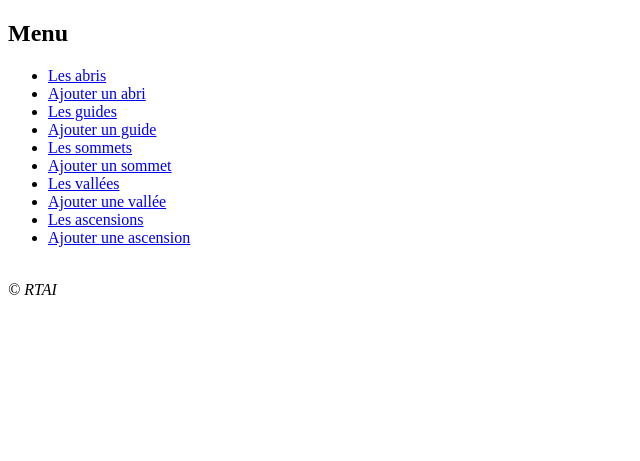
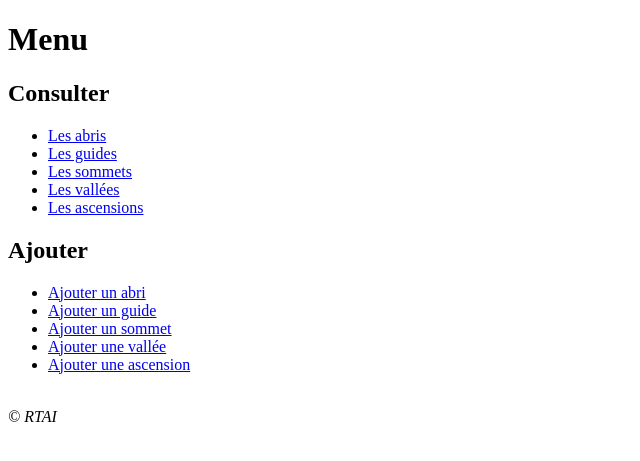
Before and after one commit to Jef-io/compagnie-guides-backoffice, a CodeIgniter app: page /RTAI/ in a window 1280 px wide. Shown: the part 26-487 px from the top of the page, without its empty margins (0-640 px from the left). Run offline with CodeIgniter, Linux system fonts and the light colour scheme.

Commit message:
Update menu.php

```diff
--- a/application/views/home/menu.php
+++ b/application/views/home/menu.php
@@ -1,18 +1,23 @@
 <?php
-  echo '<h2>'.$titre.'</h2>';
+  echo '<h1>'.$titre.'</h1>';
 
   $home='http://localhost:80/RTAI/compagnie-guides-backoffice/';
 
+  echo '<h2>Consulter</h2>' ;
   echo '<ul>' ;
   echo '<li><a href="'.$home.'index.php/abris">Les abris</a></li>';
+  echo '<li><a href="'.$home.'index.php/guides">Les guides</a></li>';
+  echo '<li><a href="'.$home.'index.php/sommets">Les sommets</a></li>';
+  echo '<li><a href="'.$home.'index.php/vallees">Les vallées</a></li>';
+  echo '<li><a href="'.$home.'index.php/ascensions">Les ascensions</a></li>';
+  echo '</ul>' ;
+
+  echo '<h2>Ajouter</h2>' ;
+  echo '<ul>' ;
   echo '<li><a href="'.$home.'index.php/abris/creer">Ajouter un abri</a></li>';
-  echo '<li><a href="'.$home.'index.php/guides">Les guides</a></li>';
   echo '<li><a href="'.$home.'index.php/guides/creer">Ajouter un guide</a></li>';
-  echo '<li><a href="'.$home.'index.php/sommets">Les sommets</a></li>';
   echo '<li><a href="'.$home.'index.php/sommets/creer">Ajouter un sommet</a></li>';
-  echo '<li><a href="'.$home.'index.php/vallees">Les vallées</a></li>';
   echo '<li><a href="'.$home.'index.php/vallees/creer">Ajouter une vallée</a></li>';
-  echo '<li><a href="'.$home.'index.php/ascensions">Les ascensions</a></li>';
   echo '<li><a href="'.$home.'index.php/ascensions/creer">Ajouter une ascension</a></li>';
   echo '</ul>' ;
 
```
